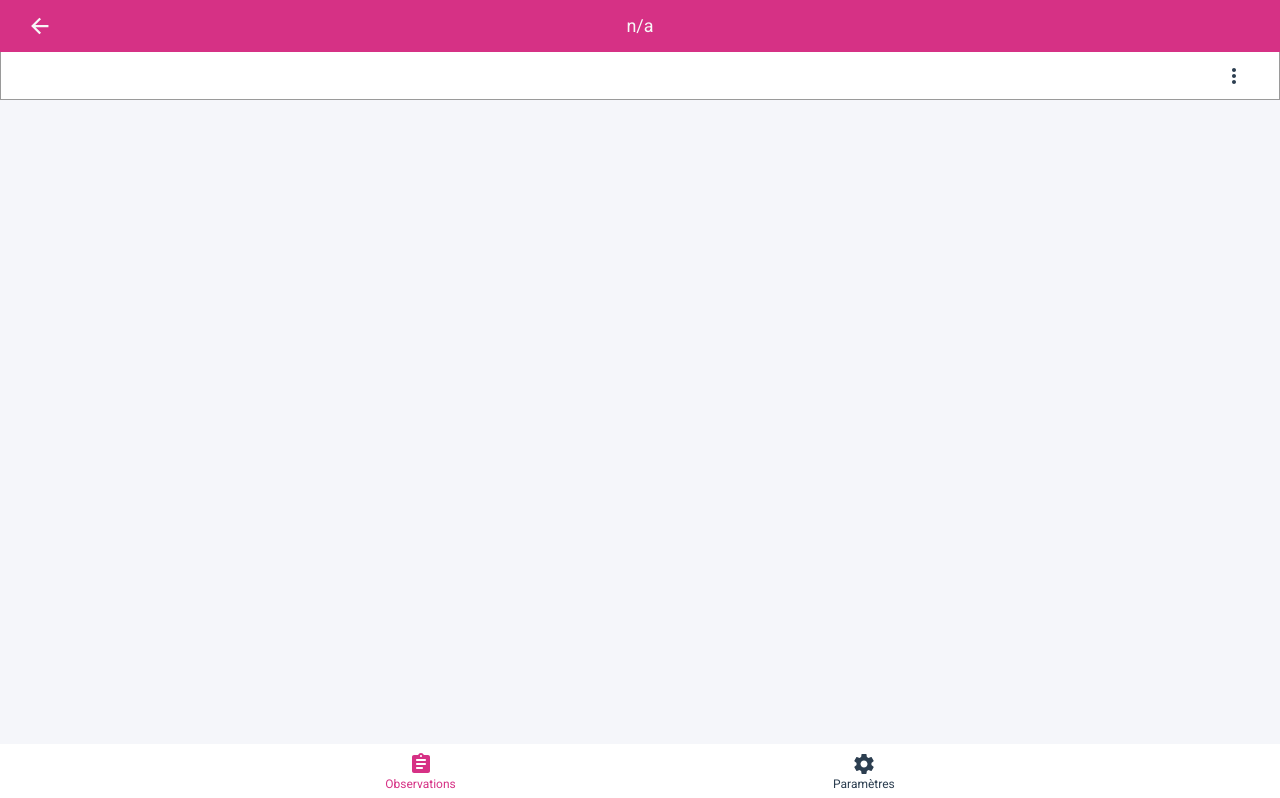
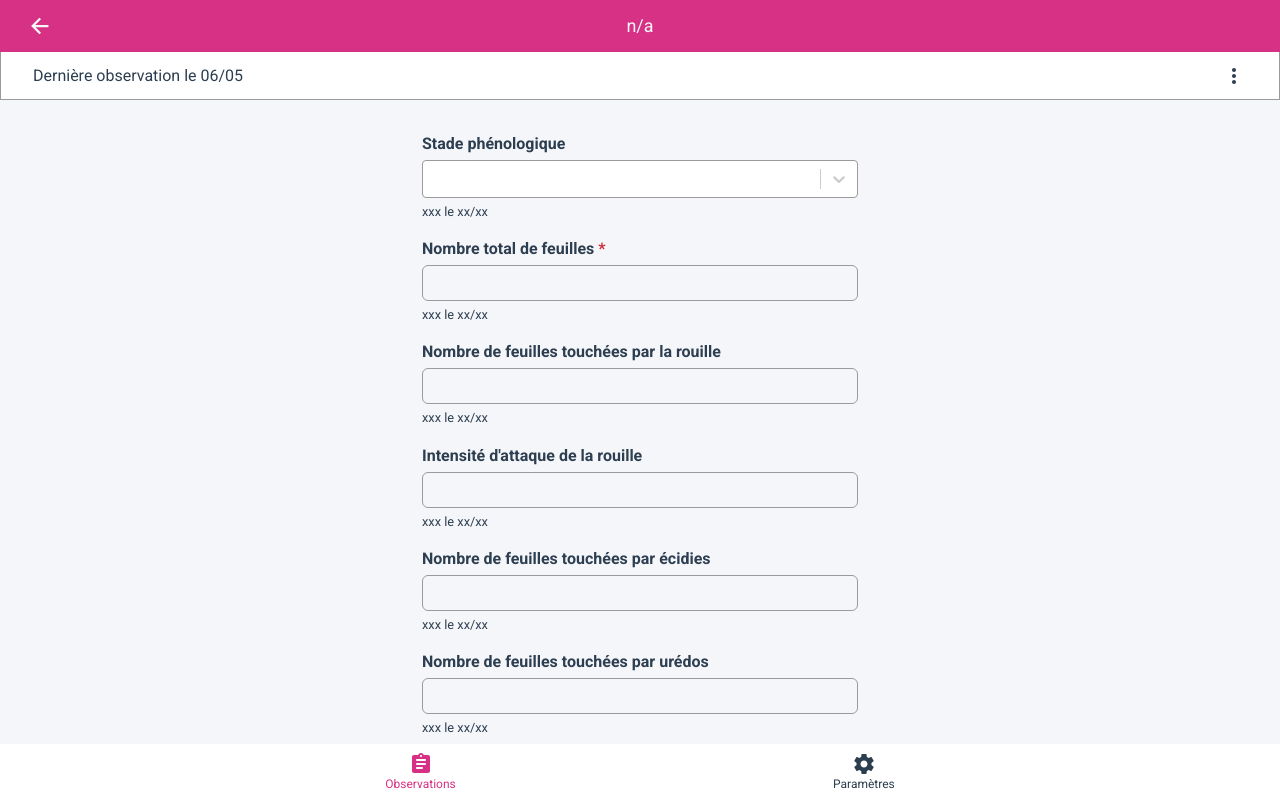
Before and after one commit to btkdevkh/rosa-pwa, a Next.js app: page /observations/plots/rosiers/1 in a window 1280 px wide. Shown: the top 798 px of the page. Built offline with nearby package versions, Linux system fonts and the light colour scheme; no server answers; the database is empty; sample sign-in values are in the browser's storage.

Commit message:
feat: :sparkles: Start working on Chantier 4/Réaliser des observations

```diff
--- a/app/chantiers.ts
+++ b/app/chantiers.ts
@@ -1,15 +1,24 @@
 export const chantier = {
   CHANTIER_1: {
     finished: true,
+    onDevelopment: true,
   },
   CHANTIER_2: {
     finished: false,
     archived: false,
     sup: false,
+    onDevelopment: true,
   },
   CHANTIER_3: {
     finished: false,
     archived: false,
     sup: false,
+    onDevelopment: true,
+  },
+  CHANTIER_4: {
+    finished: false,
+    archived: false,
+    sup: false,
+    onDevelopment: true,
   },
 };
--- a/app/components/clients/observations/rosiers/IdRosierPageClient.tsx
+++ b/app/components/clients/observations/rosiers/IdRosierPageClient.tsx
@@ -87,7 +87,9 @@ const IdRosierPageClient = () => {
 
       <div className="container mx-auto">
         {/* Rosier form */}
-        {chantier.CHANTIER_3.sup && <ObserveRosierForm />}
+        {chantier.CHANTIER_4.onDevelopment && (
+          <ObserveRosierForm rosierID={rosierParamID} />
+        )}
       </div>
 
       {/* Confirm delete modal */}
--- a/app/components/forms/rosiers/ObserveRosierForm.tsx
+++ b/app/components/forms/rosiers/ObserveRosierForm.tsx
@@ -1,10 +1,24 @@
-import React, { FormEvent, useState } from "react";
+import React, { FormEvent, useEffect, useState } from "react";
 import SingleSelect, {
   OptionType,
 } from "@/app/components/selects/SingleSelect";
+import { stadePhenologiques } from "@/app/mockedData";
+import { Observation } from "@/app/models/interfaces/Observation";
+import { useSession } from "next-auth/react";
+import { UserDetails } from "@/app/models/interfaces/UserDetails";
+import toastError from "@/app/helpers/notifications/toastError";
 
-const ObserveRosierForm = () => {
+type ObserveRosierFormProps = {
+  rosierID: string | null;
+};
+
+const ObserveRosierForm = ({ rosierID }: ObserveRosierFormProps) => {
+  const { data: sessions } = useSession();
+
   const [loading, setLoading] = useState(false);
+  const [inputErrors, setInputErrors] = useState<{
+    [key: string]: string;
+  } | null>(null);
   const [isClearable, setIsClearable] = useState<boolean>(false);
   const [stadePheno, setStadePheno] = useState<OptionType | null>(null);
   const [nbTotalFeuilles, setNbTotalFeuilles] = useState<number | string>("");
@@ -26,12 +40,214 @@ const ObserveRosierForm = () => {
   // Submit
   const handleSubmit = async (e: FormEvent<HTMLFormElement>) => {
     e.preventDefault();
+    setInputErrors(null);
     setLoading(true);
-    console.log("Submit");
 
-    await new Promise(resolve => setTimeout(resolve, 1000));
+    if (!sessions) {
+      setLoading(false);
+      return setInputErrors(o => ({
+        ...o,
+        userID: "L'identifiant de l'utilisateur n'est pas valide",
+      }));
+    }
+
+    if (!rosierID) {
+      setLoading(false);
+      return setInputErrors(o => ({
+        ...o,
+        rosierID: "L'identifiant du rosier n'est pas valide",
+      }));
+    }
+
+    // Validations des champs du nombre entier
+    // nbTotalFeuilles
+    if (!nbTotalFeuilles) {
+      setLoading(false);
+      return setInputErrors(o => ({
+        ...o,
+        nbTotalFeuilles: "Veuillez renseigner le nombre total de feuilles",
+      }));
+    }
+
+    if (!Number.isInteger(+nbTotalFeuilles)) {
+      setLoading(false);
+      return setInputErrors(o => ({
+        ...o,
+        nbTotalFeuilles: "Le nombre doit être un entier compris entre 0 et 999",
+      }));
+    }
+
+    // nbFeuilleToucheesParLaRouille
+    if (
+      nbFeuilleToucheesParLaRouille &&
+      !Number.isInteger(+nbFeuilleToucheesParLaRouille)
+    ) {
+      setLoading(false);
+      return setInputErrors(o => ({
+        ...o,
+        nbFeuilleToucheesParLaRouille:
+          "Le nombre doit être un entier compris entre 0 et 999",
+      }));
+    }
+
+    // nbFeuilleToucheesParEcidies
+    if (
+      nbFeuilleToucheesParEcidies &&
+      !Number.isInteger(+nbFeuilleToucheesParEcidies)
+    ) {
+      setLoading(false);
+      return setInputErrors(o => ({
+        ...o,
+        nbFeuilleToucheesParEcidies:
+          "Le nombre doit être un entier compris entre 0 et 999",
+      }));
+    }
+
+    // nbFeuilleToucheesParUredos
+    if (
+      nbFeuilleToucheesParUredos &&
+      !Number.isInteger(+nbFeuilleToucheesParUredos)
+    ) {
+      setLoading(false);
+      return setInputErrors(o => ({
+        ...o,
+        nbFeuilleToucheesParUredos:
+          "Le nombre doit être un entier compris entre 0 et 999",
+      }));
+    }
+
+    // nbFeuilleToucheesParTeleutos
+    if (
+      nbFeuilleToucheesParTeleutos &&
+      !Number.isInteger(+nbFeuilleToucheesParTeleutos)
+    ) {
+      setLoading(false);
+      return setInputErrors(o => ({
+        ...o,
+        nbFeuilleToucheesParTeleutos:
+          "Le nombre doit être un entier compris entre 0 et 999",
+      }));
+    }
+
+    // nbFeuilleToucheesParMarsonia
+    if (
+      nbFeuilleToucheesParMarsonia &&
+      !Number.isInteger(+nbFeuilleToucheesParMarsonia)
+    ) {
+      setLoading(false);
+      return setInputErrors(o => ({
+        ...o,
+        nbFeuilleToucheesParMarsonia:
+          "Le nombre doit être un entier compris entre 0 et 999",
+      }));
+    }
+
+    // nbFeuilleToucheesPar... > nbTotalFeuilles
+    if (
+      +nbFeuilleToucheesParLaRouille > +nbTotalFeuilles ||
+      +nbFeuilleToucheesParEcidies > +nbTotalFeuilles ||
+      +nbFeuilleToucheesParUredos > +nbTotalFeuilles ||
+      +nbFeuilleToucheesParTeleutos > +nbTotalFeuilles ||
+      +nbFeuilleToucheesParMarsonia > +nbTotalFeuilles
+    ) {
+      const nbFeuilleToucheesParDisease =
+        +nbFeuilleToucheesParLaRouille > +nbTotalFeuilles
+          ? "nbFeuilleToucheesParLaRouille"
+          : +nbFeuilleToucheesParEcidies > +nbTotalFeuilles
+          ? "nbFeuilleToucheesParEcidies"
+          : +nbFeuilleToucheesParUredos > +nbTotalFeuilles
+          ? "nbFeuilleToucheesParUredos"
+          : +nbFeuilleToucheesParTeleutos > +nbTotalFeuilles
+          ? "nbFeuilleToucheesParTeleutos"
+          : +nbFeuilleToucheesParMarsonia > +nbTotalFeuilles
+          ? "nbFeuilleToucheesParMarsonia"
+          : "";
+
+      setLoading(false);
+      return setInputErrors(o => ({
+        ...o,
+        [nbFeuilleToucheesParDisease]:
+          "Le nombre de feuilles touchées ne peut pas dépasser le nombre de feuilles total",
+      }));
+    }
+
+    // Commentaire
+    if (comment && comment.length > 500) {
+      setLoading(false);
+      return setInputErrors(o => ({
+        ...o,
+        comment: "Le commentaire ne peut pas dépasser 500 caractères",
+      }));
+    }
+
+    const observation: Observation = {
+      timestamp: new Date(),
+      id_rosier: +rosierID,
+      id_utilisateur: +(sessions.user as UserDetails).id_user_postgres,
+      data: {
+        stade_pheno: stadePheno?.value ?? null,
+        nb_feuilles: +nbTotalFeuilles || 0,
+        rouille: {
+          freq: computeFrequenceObs(
+            +nbFeuilleToucheesParLaRouille,
+            +nbTotalFeuilles
+          ),
+          int: +intensiteAttaqueDeLaRouille || 0,
+          nb: +nbFeuilleToucheesParLaRouille || 0,
+        },
+        ecidies: {
+          freq: computeFrequenceObs(
+            +nbFeuilleToucheesParEcidies,
+            +nbTotalFeuilles
+          ),
+          nb: +nbFeuilleToucheesParEcidies || 0,
+        },
+        uredos: {
+          freq: computeFrequenceObs(
+            +nbFeuilleToucheesParUredos,
+            +nbTotalFeuilles
+          ),
+          nb: +nbFeuilleToucheesParUredos || 0,
+        },
+        teleutos: {
+          freq: computeFrequenceObs(
+            +nbFeuilleToucheesParTeleutos,
+            +nbTotalFeuilles
+          ),
+          nb: +nbFeuilleToucheesParTeleutos || 0,
+        },
+        marsonia: {
+          freq: computeFrequenceObs(
+            +nbFeuilleToucheesParMarsonia,
+            +nbTotalFeuilles
+          ),
+          nb: +nbFeuilleToucheesParMarsonia || 0,
+        },
+      },
+      commentaire: comment.length > 0 ? comment : null,
+    };
+
+    // intensiteAttaqueDeLaRouille
+    if (observation.data.rouille.int > observation.data.rouille.freq) {
+      setLoading(false);
+      return setInputErrors(o => ({
+        ...o,
+        intensiteAttaqueDeLaRouille: `Le nombre d'intensité ne peut pas dépasser le nombre de fréquence: ${observation.data.rouille.freq}`,
+      }));
+    }
+
+    console.log("observation :", observation);
     setLoading(false);
   };
+
+  // Errors input
+  useEffect(() => {
+    if (inputErrors) {
+      for (const inputError in inputErrors) {
+        toastError(inputErrors[inputError], `error-${inputError}`);
+      }
+    }
+  }, [inputErrors]);
 
   return (
     <>
@@ -41,13 +257,13 @@ const ObserveRosierForm = () => {
           <div className="flex flex-col gap-1">
             <p className="font-bold">Stade phénologique</p>
             <SingleSelect
-              data={[]}
+              data={stadePhenologiques}
               isClearable={isClearable}
               selectedOption={stadePheno}
               setSelectedOption={option => setStadePheno(option)}
               setIsClearable={setIsClearable}
             />
-            <small>1 - Premier stade le 06/05</small>
+            <small>xxx le xx/xx</small>
           </div>
 
           {/* Nombre total de feuilles */}
@@ -63,7 +279,13 @@ const ObserveRosierForm = () => {
                 onChange={e => setNbTotalFeuilles(e.target.value)}
               />
             </label>
-            <small>30 le 06/05</small>
+
+            {/* Error */}
+            {inputErrors && inputErrors["nbTotalFeuilles"] && (
+              <p className="text-error">{inputErrors["nbTotalFeuilles"]}</p>
+            )}
+
+            <small>xxx le xx/xx</small>
           </div>
 
           {/* Nombre de feuilles touchées par la rouille */}
@@ -79,7 +301,15 @@ const ObserveRosierForm = () => {
                 onChange={e => setNbFeuilleToucheesParLaRouille(e.target.value)}
               />
             </label>
-            <small>15 le 06/05</small>
+
+            {/* Error */}
+            {inputErrors && inputErrors["nbFeuilleToucheesParLaRouille"] && (
+              <p className="text-error">
+                {inputErrors["nbFeuilleToucheesParLaRouille"]}
+              </p>
+            )}
+
+            <small>xxx le xx/xx</small>
           </div>
 
           {/* Intensité d'attaque de la rouille */}
@@ -93,7 +323,15 @@ const ObserveRosierForm = () => {
                 onChange={e => setIntensiteAttaqueDeLaRouille(e.target.value)}
               />
             </label>
-            <small>9 le 06/05</small>
+
+            {/* Error */}
+            {inputErrors && inputErrors["intensiteAttaqueDeLaRouille"] && (
+              <p className="text-error">
+                {inputErrors["intensiteAttaqueDeLaRouille"]}
+              </p>
+            )}
+
+            <small>xxx le xx/xx</small>
           </div>
 
           {/* Nombre de feuilles touchées par écidies */}
@@ -107,7 +345,15 @@ const ObserveRosierForm = () => {
                 onChange={e => setNbFeuilleToucheesParEcidies(e.target.value)}
               />
             </label>
-            <small>5 le 06/05</small>
+
+            {/* Error */}
+            {inputErrors && inputErrors["nbFeuilleToucheesParEcidies"] && (
+              <p className="text-error">
+                {inputErrors["nbFeuilleToucheesParEcidies"]}
+              </p>
+            )}
+
+            <small>xxx le xx/xx</small>
           </div>
 
           {/* Nombre de feuilles touchées par urédos */}
@@ -121,7 +367,15 @@ const ObserveRosierForm = () => {
                 onChange={e => setNbFeuilleToucheesParUredos(e.target.value)}
               />
             </label>
-            <small>4 le 06/05</small>
+
+            {/* Error */}
+            {inputErrors && inputErrors["nbFeuilleToucheesParUredos"] && (
+              <p className="text-error">
+                {inputErrors["nbFeuilleToucheesParUredos"]}
+              </p>
+            )}
+
+            <small>xxx le xx/xx</small>
           </div>
 
           {/* Nombre de feuilles touchées par téleutos */}
@@ -137,7 +391,15 @@ const ObserveRosierForm = () => {
                 onChange={e => setNbFeuilleToucheesParTeleutos(e.target.value)}
               />
             </label>
-            <small>4 le 06/05</small>
+
+            {/* Error */}
+            {inputErrors && inputErrors["nbFeuilleToucheesParTeleutos"] && (
+              <p className="text-error">
+                {inputErrors["nbFeuilleToucheesParTeleutos"]}
+              </p>
+            )}
+
+            <small>xxx le xx/xx</small>
           </div>
 
           {/* Nombre de feuilles touchées par marsonia */}
@@ -153,7 +415,15 @@ const ObserveRosierForm = () => {
                 onChange={e => setNbFeuilleToucheesParMarsonia(e.target.value)}
               />
             </label>
-            <small>4 le 06/05</small>
+
+            {/* Error */}
+            {inputErrors && inputErrors["nbFeuilleToucheesParMarsonia"] && (
+              <p className="text-error">
+                {inputErrors["nbFeuilleToucheesParMarsonia"]}
+              </p>
+            )}
+
+            <small>xxx le xx/xx</small>
           </div>
 
           {/* Comment */}
@@ -161,13 +431,19 @@ const ObserveRosierForm = () => {
             <p className="font-bold">Commentaire</p>
             <label className="input input-primary focus-within:border-2 border-txton2 flex items-center gap-2 bg-background rounded-md h-9 p-2">
               <input
-                type="number"
+                type="text"
                 className="grow"
                 value={comment}
                 onChange={e => setComment(e.target.value)}
               />
             </label>
-            <small>&quot;Rien à signaler&quot; le 06/05</small>
+
+            {/* Error */}
+            {inputErrors && inputErrors["comment"] && (
+              <p className="text-error">{inputErrors["comment"]}</p>
+            )}
+
+            <small>&quot;Rien à signaler&quot; le xx/xx</small>
           </div>
 
           <button className="btn btn-sm bg-primary w-full border-none text-txton3 hover:bg-primary font-normal h-10 rounded-md">
@@ -184,3 +460,11 @@ const ObserveRosierForm = () => {
 };
 
 export default ObserveRosierForm;
+
+// Helpers
+const computeFrequenceObs = (
+  nbFeuilleTouchees: number,
+  nbTotalFeuilles: number
+) => {
+  return Number(((+nbFeuilleTouchees / +nbTotalFeuilles) * 100).toFixed(2));
+};
--- a/app/components/searchs/SearchOptions.tsx
+++ b/app/components/searchs/SearchOptions.tsx
@@ -104,8 +104,8 @@ const SearchOptions = ({
 
         {!searchable && (
           <>
-            {chantier.CHANTIER_3.sup ? (
-              <span className="">Dernière observation le 06/05</span>
+            {chantier.CHANTIER_4.onDevelopment ? (
+              <span>Dernière observation le 06/05</span>
             ) : (
               <span></span>
             )}
--- a/app/mockedData.ts
+++ b/app/mockedData.ts
@@ -3,6 +3,19 @@ import { Exploitation } from "./models/interfaces/Exploitation";
 import { Parcelle } from "./models/interfaces/Parcelle";
 import { Rosier } from "./models/interfaces/Rosier";
 import { RosierHauteur, RosierPosition } from "./models/enums/RosierInfosEnum";
+import { StadePhenosEnum } from "./models/enums/StadePhenosEnum";
+
+// Generate an array of objects
+export const stadePhenologiques: OptionType[] = Object.entries(
+  StadePhenosEnum
+).map(
+  ([key, value]) =>
+    ({
+      id: key,
+      value: value,
+      label: value,
+    } as unknown as OptionType)
+);
 
 // Fake data
 export const exploitations: Exploitation[] = [
@@ -77,21 +90,3 @@ export const rosiersFake: Rosier[] = [
     position: RosierPosition.OUTSIDE,
   },
 ];
-
-export const stadePhenos: OptionType[] = [
-  {
-    id: 1,
-    value: "00 - Repos hivernal ou dormance",
-    label: "00 - Repos hivernal ou dormance",
-  },
-  {
-    id: 2,
-    value: "01 - Début gonflement des bourgeons ",
-    label: "01 - Début gonflement des bourgeons ",
-  },
-  {
-    id: 3,
-    value: "03 - Fin gonflement des bourgeons ",
-    label: "03 - Fin gonflement des bourgeons",
-  },
-];
--- /dev/null
+++ b/app/models/enums/StadePhenosEnum.ts
@@ -0,0 +1,22 @@
+export enum StadePhenosEnum {
+  N_00 = "00 - Repos hivernal ou dormance",
+  N_01 = "01 - Début gonflement des bourgeons",
+  N_03 = "03 - Fin gonflement des bourgeons",
+  N_07 = "07 - Début débourrement",
+  N_09 = "09 - Débourrement",
+  N_10 = "10 - Première feuille étalée",
+  N_13 = "13 - Trois feuilles étalées",
+  N_15 = "15 - 5 feuilles étalées",
+  N_19 = "19 - 9 ou + feuilles étalées",
+  N_31 = "31 - Début croissance des pousses",
+  N_35 = "35 - Croissance active des pousses",
+  N_39 = "39 - Fin croissance des pousses",
+  N_61 = "61 - Début floraison",
+  N_65 = "65 - Pleine floraison",
+  N_69 = "69 - Fin floraison",
+  N_91 = "91 - Fin croissance rameaux",
+  N_92 = "92 - Début décoloration des feuilles",
+  N_93 = "93 - Début chute des feuilles",
+  N_95 = "95 - Chute active des feuilles",
+  N_97 = "97 - Fin chute des feuilles",
+}
```
Also changed, not shown: app/models/interfaces/Observation.ts (+11 -5 lines).
